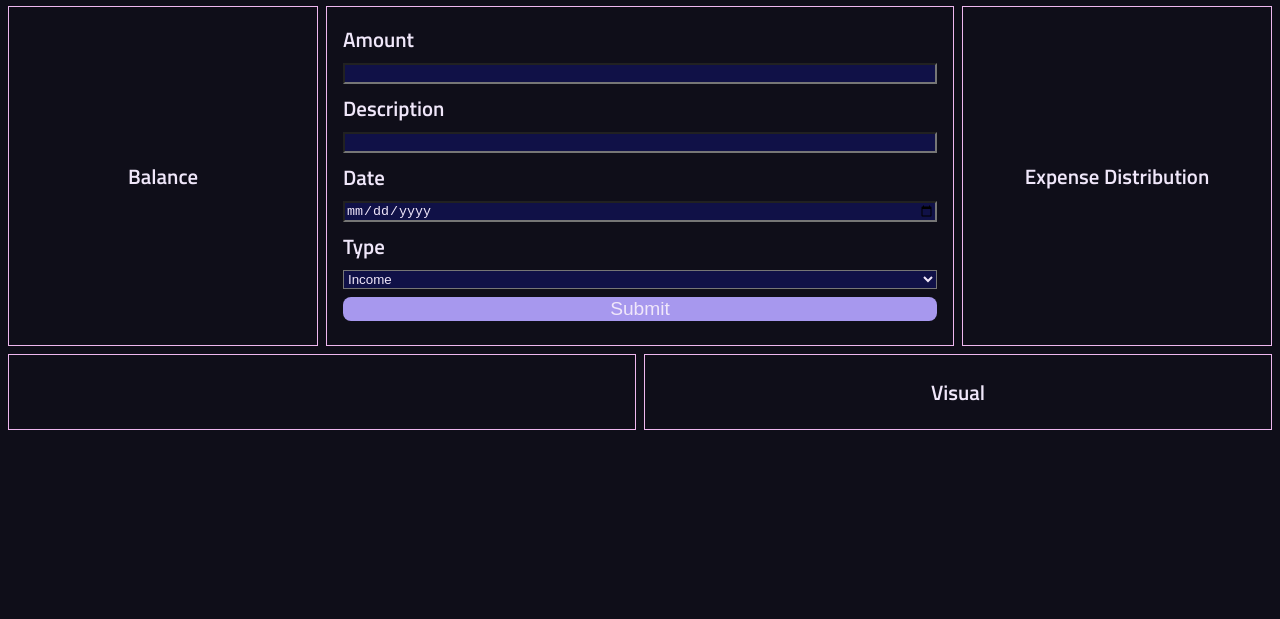
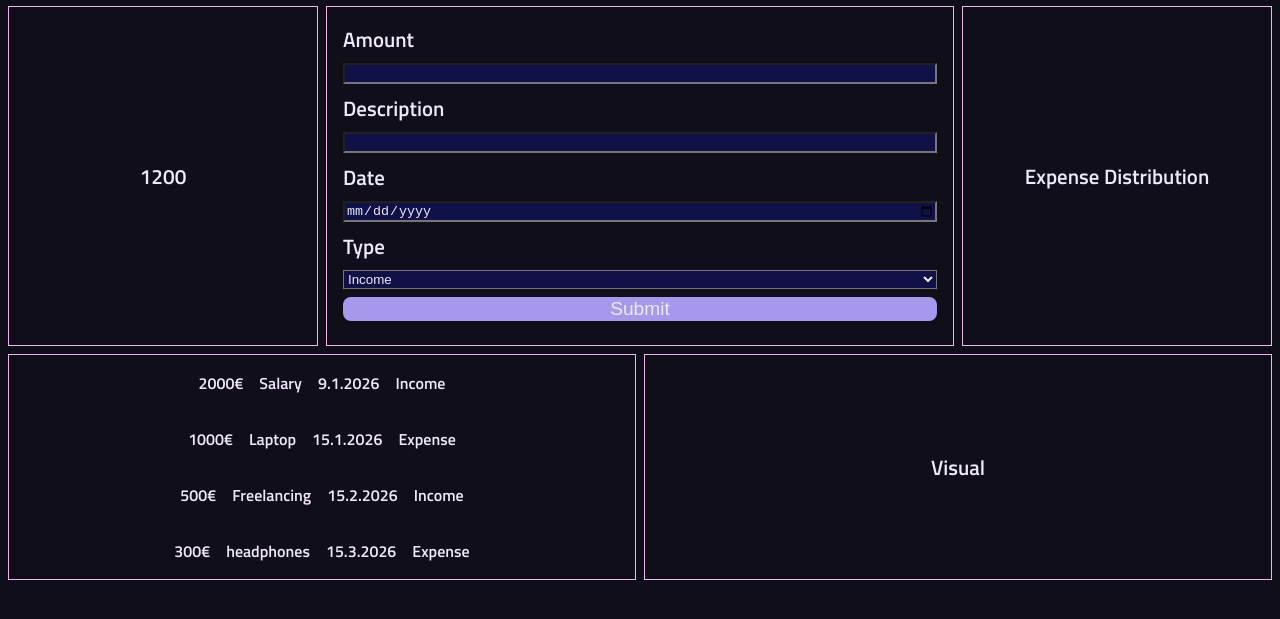
Before and after one commit to Marko-Pavlovic-at/expense-tracker, a plain HTML site: page index.html in a window 1280 px wide. Shown: the part 113-732 px from the top of the page. Drawn offline with Linux system fonts and the light colour scheme.

Commit message:
balance calc

```diff
--- a/expenses.js
+++ b/expenses.js
@@ -7,7 +7,13 @@ const balanceDisplay = document.querySelector("#balanceDisplay");
 const logs = document.querySelector("#logs");
 const errorBox = document.querySelector("#errorBox");
 
-let transactions = [];
+let balance = 0;
+let transactions = [
+    {id: 1, amount: 2000, desc : "Salary", date:"9.1.2026", type: "Income"},
+    {id: 2, amount: 1000, desc : "Laptop", date:"15.1.2026", type: "Expense"},
+    {id: 3, amount: 500, desc : "Freelancing", date:"15.2.2026", type: "Income"},
+    {id: 2, amount: 300, desc : "headphones", date:"15.3.2026", type: "Expense"},
+];
 
 
 submitBtn.addEventListener("click", function(){
@@ -23,7 +29,7 @@ submitBtn.addEventListener("click", function(){
     transactions.push(
         {
             id: Date.now(),
-            amount: amountInput.value,
+            amount: Number(amountInput.value),
             desc: descInput.value,
             date : dateInput.value,
             type: typeInput.value,
@@ -32,6 +38,7 @@ submitBtn.addEventListener("click", function(){
     )
 
 
+    calcBalance(transactions);
     render();
 
     amountInput.value = "";
@@ -43,6 +50,7 @@ submitBtn.addEventListener("click", function(){
 
 function render(){
     logs.innerHTML="";
+    balanceDisplay.textContent = balance
 
 
     transactions.forEach((transaction) =>{
@@ -63,4 +71,17 @@ function render(){
     })
 }
 
+function calcBalance(arr){
+    const incomes = arr.filter(item => item.type === "Income");
+    const expenses = arr.filter(item => item.type === "Expense");
+    const incomeSum = incomes.reduce(function(acc,item){
+        return acc + item.amount
+    },0)
+    const expenseSum = expenses.reduce(function(acc,item){
+        return acc + item.amount
+    },0)
+    balance = incomeSum - expenseSum;
+
+}
+calcBalance(transactions);
 render();
--- a/index.html
+++ b/index.html
@@ -26,8 +26,8 @@
                 <input type="date" id="dateInput" name="dateInput">
                 <label for="typeInput">Type</label>
                 <select name="typeInput" id="typeInput">
-                    <option value="income">Income</option>
-                    <option value="expense">Expense</option>
+                    <option value="Income">Income</option>
+                    <option value="Expense">Expense</option>
                 </select>
 
                 <button class="purpleBtn" id="submitBtn">Submit</button>
```
Also changed, not shown: 1 other file.
